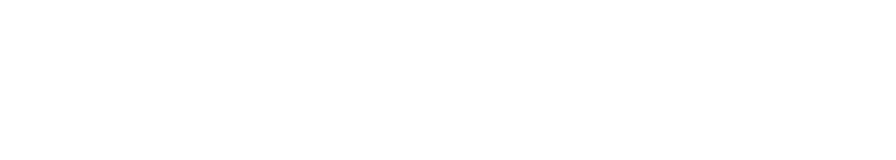
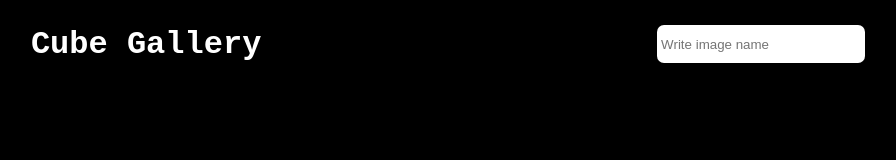
Before and after one commit to ThunderFlight/image-galery, a plain HTML site: page index.html in a window 1280 px wide. Shown: the whole page, without its empty margins (192-1088 px from the left). Drawn offline with Linux system fonts and the light colour scheme; a web font is replaced by a local one.

Commit message:
feat: header

```diff
--- a/index.html
+++ b/index.html
@@ -9,5 +9,12 @@
     <link href="https://fonts.googleapis.com/css2?family=Martian+Mono:wght@700&display=swap" rel="stylesheet">
 </head>
 <body>
+    <header class="header">
+        <h1 class="headerTitle">Cube Gallery</h1>
+        <input type="text" class="searchImage" placeholder="Write image name">
+    </header>
+    <main class="main">
+
+    </main>
 </body>
 </html>
--- a/style.css
+++ b/style.css
@@ -0,0 +1,28 @@
+*{
+    margin: 0px;
+    padding: 0px;
+}
+.header{
+    display: flex;
+    justify-content: space-around;
+    flex-direction: row;
+    align-items: center;
+    background-color: black;
+    padding: 25px;
+
+    .headerTitle{
+        font-family: 'Martian Mono', monospace;
+        color: white;
+    }
+    .searchImage{
+        border: 0px;
+        border-radius: 7px;
+        width: 200px;
+        height: 30px;
+        padding: 4px;
+    }
+}
+.main{
+    background-color: black;
+    height: 100vh;
+}
```
